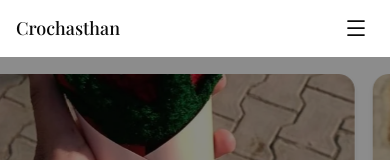
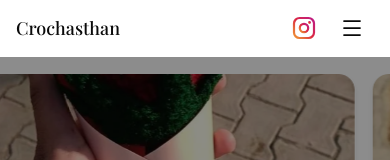
Before and after one commit to kumawat-tanmay/crochasthan, a Next.js app: page / in a window 390 px wide. Shown: the top 160 px of the page. Built offline with nearby package versions, Linux system fonts and the light colour scheme; a web font is replaced by a local one.

Commit message:
feat: add Navbar component and agent configuration files

```diff
--- a/src/components/navbar/Navbar.tsx
+++ b/src/components/navbar/Navbar.tsx
@@ -7,9 +7,14 @@ import { motion, AnimatePresence } from "framer-motion";
 import type { NavbarData } from "@/data/navigation";
 
 function InstagramIcon({ className = "w-6 h-6" }: { className?: string }) {
+  const uniqueId = React.useId().replace(/[^a-zA-Z0-9]/g, "");
+  const gradId = `ig-grad-${uniqueId}`;
+
   return (
     <svg
       className={className}
+      width="24"
+      height="24"
       viewBox="0 0 24 24"
       fill="none"
       strokeLinecap="round"
@@ -17,7 +22,7 @@ function InstagramIcon({ className = "w-6 h-6" }: { className?: string }) {
       aria-hidden="true"
     >
       <defs>
-        <linearGradient id="ig-real-gradient" x1="0%" y1="100%" x2="100%" y2="0%">
+        <linearGradient id={gradId} x1="0%" y1="100%" x2="100%" y2="0%">
           <stop offset="0%" stopColor="#F09433" />
           <stop offset="25%" stopColor="#E6683C" />
           <stop offset="50%" stopColor="#DC2743" />
@@ -32,17 +37,17 @@ function InstagramIcon({ className = "w-6 h-6" }: { className?: string }) {
         y="2"
         rx="5.5"
         ry="5.5"
-        stroke="url(#ig-real-gradient)"
+        stroke={`url(#${gradId})`}
         strokeWidth="2.2"
       />
       <circle
         cx="12"
         cy="12"
         r="4.2"
-        stroke="url(#ig-real-gradient)"
+        stroke={`url(#${gradId})`}
         strokeWidth="2.2"
       />
-      <circle cx="17.5" cy="6.5" r="1.4" fill="url(#ig-real-gradient)" />
+      <circle cx="17.5" cy="6.5" r="1.4" fill={`url(#${gradId})`} />
     </svg>
   );
 }
@@ -139,21 +144,21 @@ export function Navbar({ data }: NavbarProps) {
         </div>
 
         {/* Mobile Right: Guaranteed Instagram Icon & Hamburger Button */}
-        <div className="flex md:hidden items-center gap-1.5 sm:gap-2.5">
+        <div className="flex md:hidden items-center gap-1">
           <a
             href={data.socialLink?.href || "https://www.instagram.com/crochasthan?stkn=NDViNnVmaXM4N3li"}
             target="_blank"
             rel="noopener noreferrer"
             aria-label="Follow Crochasthan on Instagram"
-            className="hover:scale-110 transition-transform duration-200 p-1.5 inline-flex items-center justify-center cursor-pointer"
+            className="w-11 h-11 inline-flex items-center justify-center shrink-0 rounded-full hover:bg-canvas-warm/70 active:scale-95 transition-all cursor-pointer"
           >
-            <InstagramIcon className="w-6 h-6" />
+            <InstagramIcon className="w-6 h-6 shrink-0" />
           </a>
           <button
             type="button"
             onClick={() => setMobileMenuOpen(true)}
             aria-label="Open navigation menu"
-            className="p-1.5 text-charcoal hover:bg-canvas-warm rounded-full transition-colors cursor-pointer"
+            className="w-11 h-11 inline-flex items-center justify-center shrink-0 text-charcoal hover:bg-canvas-warm rounded-full transition-colors cursor-pointer"
           >
             <Menu className="w-6 h-6" strokeWidth={1.75} />
           </button>
```
Also changed, not shown: .agents/AGENTS.md, 1 other file (tests, documents, lock files or other folders).
